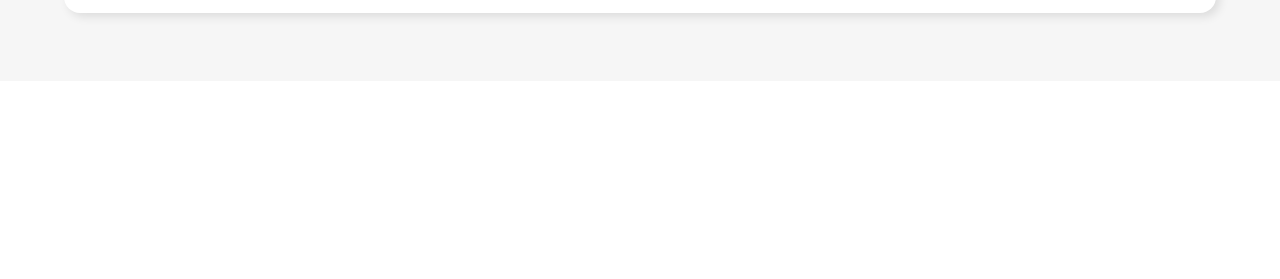
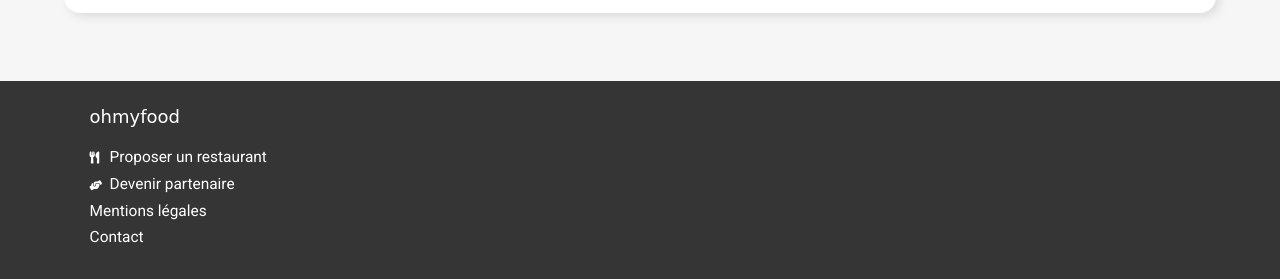
Before and after one commit to AlainCorreia/Correia_Alain_P3_032022, a plain HTML site: page index.html in a window 1280 px wide. Shown: the part 1963-2242 px from the top of the page. Before the commit the page ends 2044 px from the top, so only its background shows below. Drawn offline with Linux system fonts and the light colour scheme; a web font is replaced by a local one.

Commit message:
Footer added

```diff
--- a/index.html
+++ b/index.html
@@ -120,6 +120,19 @@
       </div>
     </section>
   </main>
+  <footer>
+    <nav class="footer-nav">
+      <ul>
+        <li class="footer-nav__heading">ohmyfood</li>
+        <li class="footer-nav__link"><a href="#"><i class="fas fa-utensils fa-fw flatware-icon"></i>Proposer un
+            restaurant</a></li>
+        <li class="footer-nav__link"><a href="#"><i class="fas fa-hands-helping fa-fw handshake-icon"></i>Devenir
+            partenaire</a></li>
+        <li class="footer-nav__link"><a href="#">Mentions légales</a></li>
+        <li class="footer-nav__link"><a href="mailto:contact@ohmyfood.com">Contact</a></li>
+      </ul>
+    </nav>
+  </footer>
 
 </body>
 </html>
--- a/scss/main.scss
+++ b/scss/main.scss
@@ -302,3 +302,42 @@
     transform: scale(1);
   }
 }
+
+footer {
+  background: #353535;
+  padding-bottom: 1.5rem;
+}
+
+.footer-nav {
+  padding-left: 7%;
+
+  & ul {
+    list-style: none;
+  }
+
+  &__heading {
+    font-family: $font-primary;
+    font-size: 1.125rem;
+    color: #FFF;
+    padding: 1.625rem 0 1.25rem;
+  }
+
+  &__link {
+    padding-bottom: 0.5rem;
+
+    & a {
+      font-size: 0.965rem;
+      color: #FFF;
+    }
+
+    & .flatware-icon {
+      font-size: 0.75rem;
+      padding-right: 1.25rem;
+    }
+
+    & .handshake-icon {
+      font-size: 0.625rem;
+      padding-right: 1.25rem;
+    }
+  }
+}
```
Also changed, not shown: css/main.css, 1 other file.
